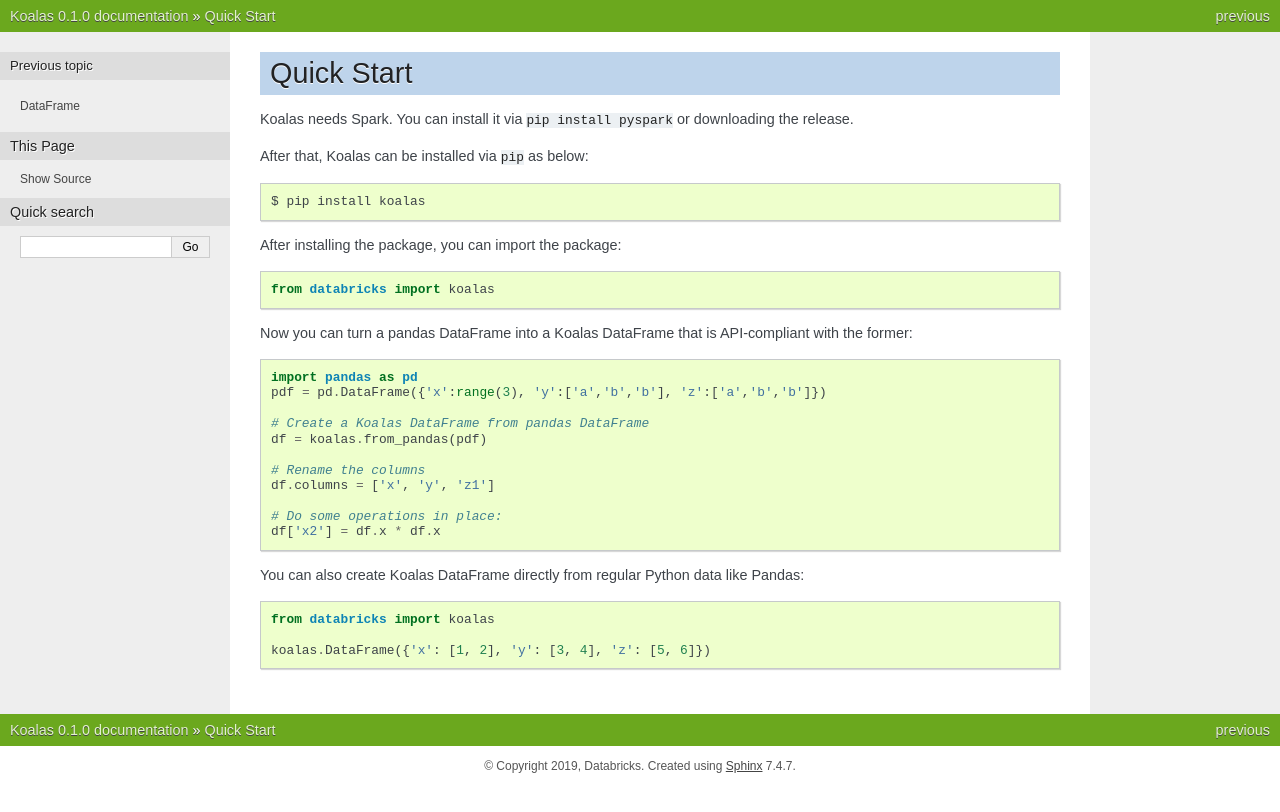
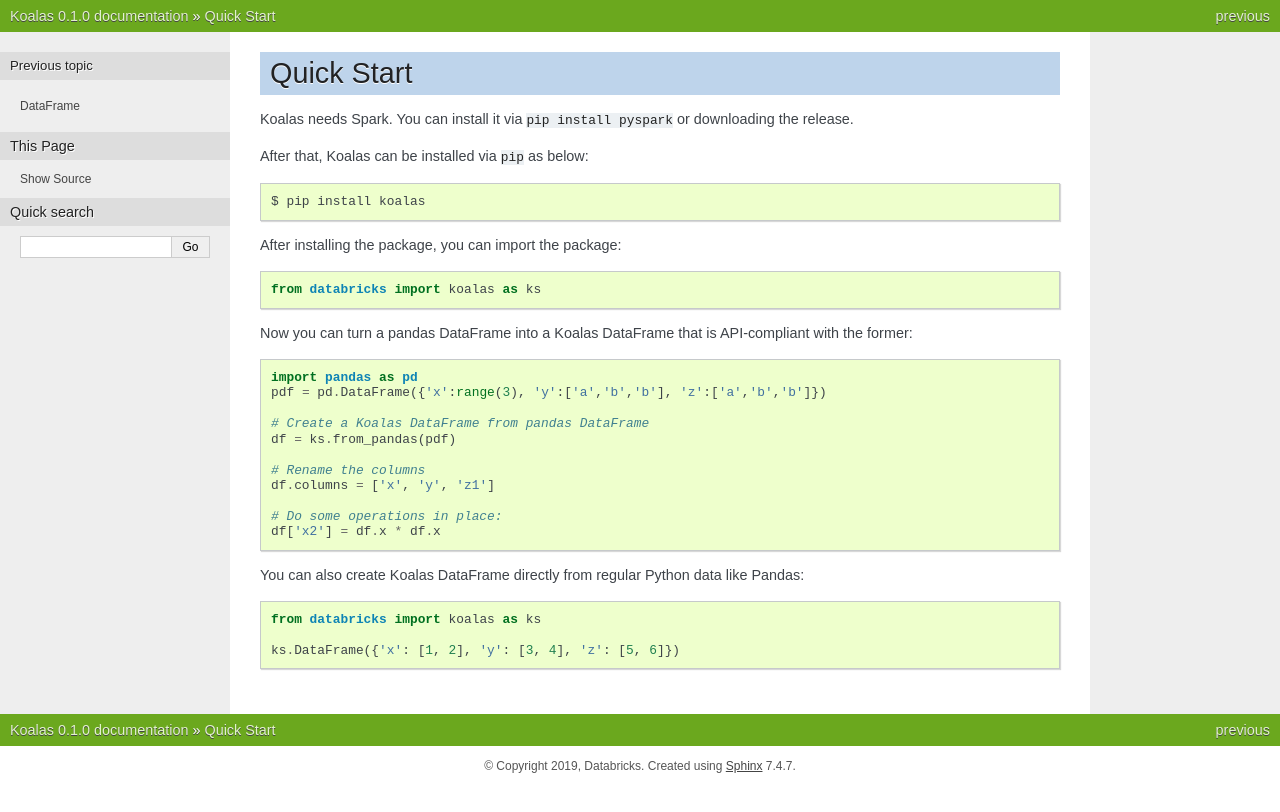
Before and after one commit to databricks/koalas, a Sphinx documentation site: the page built from docs/source/quickstart.rst, in a window 1280 px wide. Shown: the top 812 px of the page. Built offline with Sphinx 7.4.7, drawn with Linux system fonts in a browser that asks for light colours; the version number is read from the project's files by our own code.

Commit message:
Use "ks" for "koalas". (#160)
This partially addresses #158, just uses "ks" instead of "koalas" in `@derived_from` for docs.
The doctests issue mentioned in #158 will be addressed in the separate PR.

Also updated README and quickstart doc to use "ks".

```diff
--- a/docs/source/quickstart.rst
+++ b/docs/source/quickstart.rst
@@ -14,7 +14,7 @@
 
 .. code-block:: python
 
-    from databricks import koalas
+    from databricks import koalas as ks
 
 
 Now you can turn a pandas DataFrame into a Koalas DataFrame that is API-compliant with the former:
@@ -25,7 +25,7 @@
     pdf = pd.DataFrame({'x':range(3), 'y':['a','b','b'], 'z':['a','b','b']})
 
     # Create a Koalas DataFrame from pandas DataFrame
-    df = koalas.from_pandas(pdf)
+    df = ks.from_pandas(pdf)
 
     # Rename the columns
     df.columns = ['x', 'y', 'z1']
@@ -37,6 +37,6 @@
 
 .. code-block:: python
 
-    from databricks import koalas
+    from databricks import koalas as ks
 
-    koalas.DataFrame({'x': [1, 2], 'y': [3, 4], 'z': [5, 6]})
+    ks.DataFrame({'x': [1, 2], 'y': [3, 4], 'z': [5, 6]})
```
Also changed, not shown: README.md (+2 -2 lines), 1 other file.
